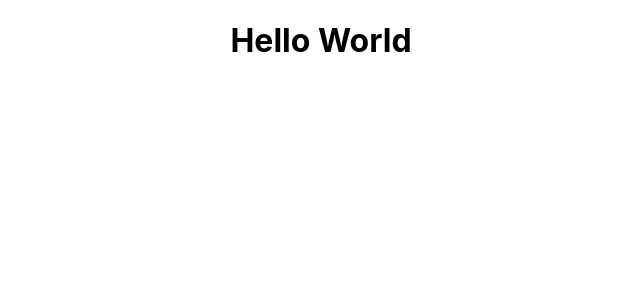
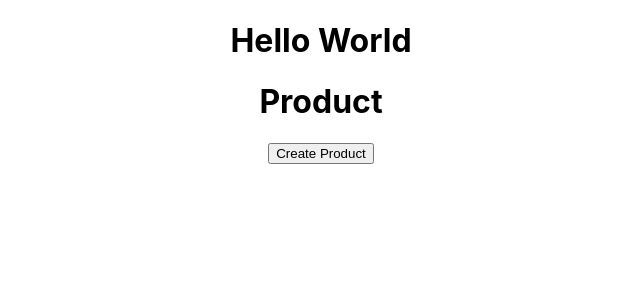
Before and after one commit to minhduc9422/react-tutorial, a React (Create React App) app: page / in a window 1280 px wide. Shown: the top 300 px of the page, without its empty margins (319-959 px from the left). Built offline with nearby package versions, Linux system fonts and the light colour scheme.

Commit message:
component create

```diff
--- a/src/App.js
+++ b/src/App.js
@@ -1,10 +1,11 @@
-import logo from "./logo.svg";
 import "./App.css";
+import Product from "./component/Product";
 
 function App() {
   return (
     <div className="App">
       <h1>Hello World</h1>
+      <Product />
     </div>
   );
 }
--- /dev/null
+++ b/src/component/Product.js
@@ -0,0 +1,12 @@
+import React from "react";
+
+function Product() {
+  return (
+    <>
+      <h1>Product</h1>
+      <button>Create Product</button>
+    </>
+  );
+}
+
+export default Product;
```
